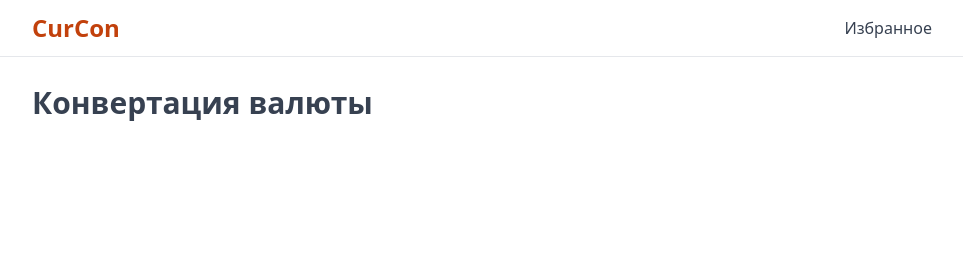
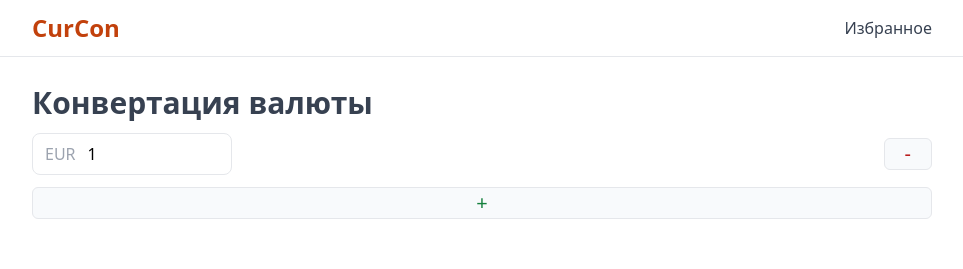
Before and after one commit to Bellusfennec/currency-converter, a React (Vite) app: page / in a window 1280 px wide. Shown: the top 269 px of the page, without its empty margins (158-1121 px from the left). Built offline with nearby package versions, Linux system fonts and the light colour scheme; no server answers.

Commit message:
feat: :sparkles: styled visual convertation

```diff
--- a/src/components/common/Selector/Selector.tsx
+++ b/src/components/common/Selector/Selector.tsx
@@ -1,8 +1,8 @@
-import { useEffect, useMemo, useRef, useState } from "react"
+import { useEffect, useMemo, useRef, useState } from "react";
 
 interface SelectorProps {
-  options: Record<string, number>,
-  placeholder: string
+  options: Record<string, number>;
+  placeholder: string;
 }
 
 interface InputChangeEvent {
@@ -10,51 +10,58 @@ interface InputChangeEvent {
 }
 
 export const Selector: React.FC<SelectorProps> = ({ options, placeholder }) => {
-  const [value, setValue] = useState<Record<string, number> | null>(null)
-  const [inputValue, setInputValue] = useState<string>("")
-  const [show, setShow] = useState<boolean>(false)
+  const [value, setValue] = useState<Record<string, number> | null>(null);
+  const [inputValue, setInputValue] = useState<string>("");
+  const [show, setShow] = useState<boolean>(false);
   const selectRef = useRef<HTMLDivElement>(null);
 
   useEffect(() => {
-    document.addEventListener('click', handleClickOutside);
+    document.addEventListener("click", handleClickOutside);
     return () => {
-      document.removeEventListener('click', handleClickOutside);
+      document.removeEventListener("click", handleClickOutside);
     };
   }, []);
 
-  const filterOptions = useMemo(() => Object.keys(options).filter(el => el.includes(inputValue)), [options, inputValue])
+  const filterOptions = useMemo(
+    () => Object.keys(options).filter(el => el.includes(inputValue)),
+    [options, inputValue]
+  );
 
   const handleChange = ({ target }: InputChangeEvent): void => {
-    setInputValue(target.value)
+    setInputValue(target.value);
     if (target.value.length === 0) {
-      setValue(null)
+      setValue(null);
     }
-  }
+  };
 
   const handleSetValue = (key: string): void => {
-    const valit = options[key]
-    setValue({[key]: valit})
-    setInputValue(key)
-    setShow(false)
-  }
+    const valit = options[key];
+    setValue({ [key]: valit });
+    setInputValue(key);
+    setShow(false);
+  };
 
   const handleFavourite = (key: string): void => {
-    console.log(key)
-  }
+    console.log(key);
+  };
 
   const handleClickOutside = (e: MouseEvent): void => {
     if (selectRef.current && !selectRef.current.contains(e.target as Node)) {
       setShow(false);
-      console.log(value)
+      console.log(value);
     }
   };
 
   if (options.USD === undefined) {
-    return "loading..."
+    return "loading...";
   }
 
-  return <div ref={selectRef} className="m-10 w-[200px] rounded-sm flex items-center flex-col text-base font-normal">
-    <input
+  return (
+    <div
+      ref={selectRef}
+      className="m-10 w-[200px] rounded-sm flex items-center flex-col text-base font-normal"
+    >
+      <input
         className="
           w-[200px] border-[1px] bg-white py-2 px-3
           rounded-lg outline-none caret-black shadow-sm
@@ -63,18 +70,36 @@ export const Selector: React.FC<SelectorProps> = ({ options, placeholder }) => {
         placeholder={placeholder}
         value={inputValue}
         onClick={() => setShow(true)}
-      >
-    </input>
-    {show && <div className="my-2 bg-white border w-full rounded-md py-2 text-base font-normal max-h-[200px] overflow-y-auto">
-      {filterOptions.length !== 0 ? filterOptions.map((el) => (
-        <div key={el} className="flex justify-between text-base cursor-pointer font-normal text-black hover:bg-zinc-100 items-center">
-          <div className="px-2 py-1 w-full" onClick={() => handleSetValue(el)} >
-          {el}</div>
-          <button onClick={() => handleFavourite(el)} className="w-7 h-6 mr-1 rounded-sm bg-red-300">+</button>
+      ></input>
+      {show && (
+        <div className="my-2 bg-white border w-full rounded-md py-2 text-base font-normal max-h-[200px] overflow-y-auto">
+          {filterOptions.length !== 0 ? (
+            filterOptions.map(el => (
+              <div
+                key={el}
+                className="flex justify-between text-base cursor-pointer font-normal text-black hover:bg-zinc-100 items-center"
+              >
+                <div
+                  className="px-2 py-1 w-full"
+                  onClick={() => handleSetValue(el)}
+                >
+                  {el}
+                </div>
+                <button
+                  onClick={() => handleFavourite(el)}
+                  className="w-7 h-6 mr-1 rounded-sm bg-red-300"
+                >
+                  +
+                </button>
+              </div>
+            ))
+          ) : (
+            <div className="px-4 py-1 text-base cursor-pointer font-normal text-black">
+              No results avaible
+            </div>
+          )}
         </div>
-      ))
-      : <div className="px-4 py-1 text-base cursor-pointer font-normal text-black">No results avaible</div>
-    }
-    </div>}
-  </div>
-}
+      )}
+    </div>
+  );
+};
--- /dev/null
+++ b/src/components/ui/Converter/Converter.tsx
@@ -0,0 +1,35 @@
+import React from "react";
+import { getCurrencies } from "../../../store/common/currency.slicer";
+import { useAppSelector } from "../../../store/hooks";
+import { InputField } from "../../common/InputField";
+
+interface FormState {
+  from: "USD";
+  to: "EUR";
+  amount: string | number;
+}
+
+export const Converter = () => {
+  const currency = useAppSelector(getCurrencies());
+  const [formState, setFormState] = React.useState<FormState>({
+    from: "USD",
+    to: "EUR",
+    amount: 1
+  });
+
+  return (
+    <div className="flex gap-3 flex-col">
+      <div className="flex gap-3">
+        <InputField
+          label={formState.to}
+          value={formState.amount}
+          onChange={value =>
+            setFormState(state => ({ ...state, amount: value }))
+          }
+        />
+        {/* <Selector /> */}
+        {/* <Selector /> */}
+      </div>
+    </div>
+  );
+};
--- /dev/null
+++ b/src/components/ui/Converter/index.ts
@@ -0,0 +1,2 @@
+import { Converter } from "./Converter";
+export { Converter };
--- a/src/components/ui/Footer/Footer.tsx
+++ b/src/components/ui/Footer/Footer.tsx
@@ -11,7 +11,7 @@ export const Footer: FC<FooterProps> = ({ className }) => {
     <footer className={"border-t" + (className ? " " + className : "")}>
       <Container className="py-1 flex justify-center">
         <Link
-          className="font-bold text-gray-700 hover:text-gray-900 py-3"
+          className="font-bold text-gray-700 hover:text-gray-900 py-3 duration-200"
           to="https://github.com/Bellusfennec/currency-converter"
           target="_blank"
         >
--- a/src/components/ui/Header/Header.tsx
+++ b/src/components/ui/Header/Header.tsx
@@ -13,7 +13,7 @@ export const Header: FC<HeaderProps> = ({ className }) => {
     <header className={"border-b" + (className ? " " + className : "")}>
       <Container className="flex justify-between items-center">
         <Link
-          className="font-bold text-2xl text-orange-700 hover:text-orange-900 py-3"
+          className="font-bold text-2xl text-orange-700 hover:text-orange-900 py-3 duration-200"
           to="/"
         >
           CurCon
@@ -22,7 +22,7 @@ export const Header: FC<HeaderProps> = ({ className }) => {
           {menuList.map(({ name, link }) => (
             <NavLink
               key={name}
-              className="text-gray-700 py-3 hover:text-orange-700"
+              className="text-gray-700 py-3 hover:text-orange-700 duration-200"
               to={link}
             >
               {name}
--- a/src/pages/Home/Home.tsx
+++ b/src/pages/Home/Home.tsx
@@ -1,9 +1,31 @@
+import { useState } from "react";
+import { Converter } from "../../components/ui/Converter";
 import { Title } from "../../components/common/Title";
 
 export const Home = () => {
+  const [countConverter, setCountConverter] = useState([1]);
   return (
-    <div>
+    <div className="flex flex-col gap-3">
       <Title tag="h1">Конвертация валюты</Title>
+      {countConverter.map(order => (
+        <div className="flex gap-5 justify-between items-center">
+          <Converter key={order} />
+          <button
+            onClick={() =>
+              setCountConverter(state => state.filter(item => item !== order))
+            }
+            className="border rounded-md px-5 text-[20px] bg-slate-50 text-red-700 hover:bg-red-100 hover:text-gray-700 duration-200 hover:border-red-100"
+          >
+            -
+          </button>
+        </div>
+      ))}
+      <button
+        onClick={() => setCountConverter(state => [...state, state.length + 1])}
+        className="flex items-center justify-center border rounded-md w-full text-[20px] bg-slate-50 text-green-700 hover:bg-green-100 hover:text-gray-700 duration-200 hover:border-green-100"
+      >
+        +
+      </button>
     </div>
   );
 };
```
